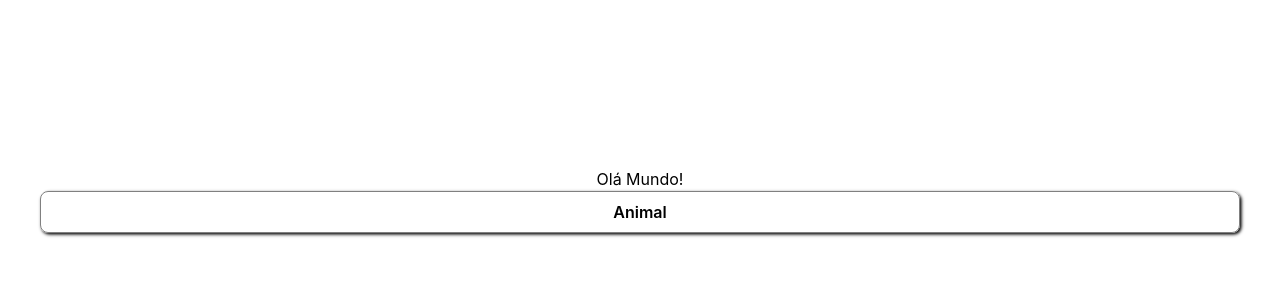
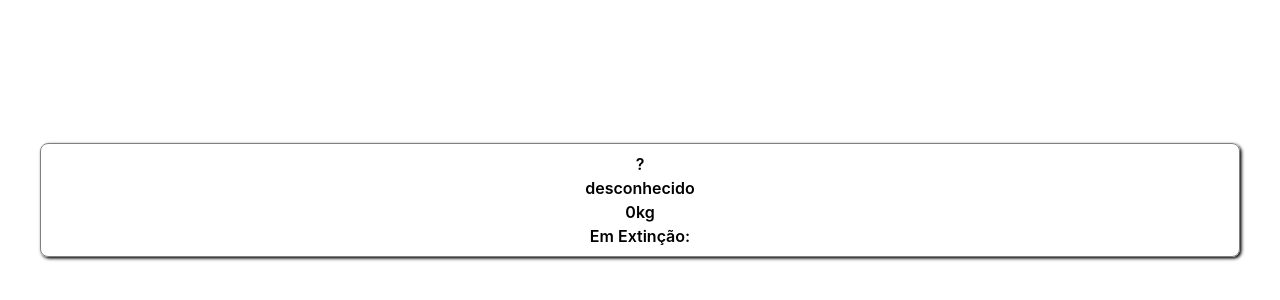
Before and after one commit to ufjf-dcc207/ufjf-dcc207-2024-3-a-atv03-PedroMuniz10, a React (Vite) app: page / in a window 1280 px wide. Shown: the part 200-500 px from the top of the page. Built offline with nearby package versions, Linux system fonts and the light colour scheme.

Commit message:
Alterando o animal.tsx

```diff
--- a/src/Animal.tsx
+++ b/src/Animal.tsx
@@ -1,5 +1,25 @@
 import "./Animal.css";
 
-export default function Animal(){
-    return <div className="animal">Animal</div>
+interface AnimalProps {
+    icone?: string;
+    nome?: string;
+    peso?: number;
+    emExtincao?: boolean;
 }
+
+
+export default function Animal({
+    icone = "?",
+    nome = "desconhecido",
+    peso = 0.0,
+    emExtincao = false,
+}: AnimalProps) {
+    return(
+            <div className="animal">
+            <div>{icone}</div>
+            <div>{nome}</div>
+            <div>{peso.toLocaleString()}kg</div>
+            <div>Em Extinção: {emExtincao}</div>
+        </div>
+    );
+}
--- a/src/App.tsx
+++ b/src/App.tsx
@@ -3,7 +3,7 @@
 
 
 function App(){
-  return <div className="app">Olá Mundo!
+  return <div className="app">
     <Animal />
   </div>
 }
```
